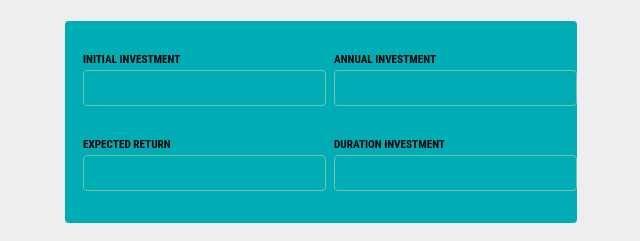
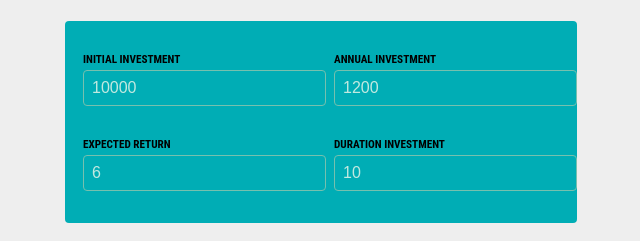
Before and after one commit to Rama-2020/react_simple_investment_calculator, a React (Create React App) app: page / in a window 1280 px wide. Shown: the part 284-525 px from the top of the page, without its empty margins (319-959 px from the left). Built offline with nearby package versions, Linux system fonts and the light colour scheme.

Commit message:
Added userInput variable and input handler

```diff
--- a/src/components/UserInput.jsx
+++ b/src/components/UserInput.jsx
@@ -1,25 +1,67 @@
+import { useState } from "react";
+
+
+
 export default function UserInput(){
+
+    const [userInput, setUserInput] = useState({
+        initialInvestment: 10000,
+        annualInvestment:1200,
+        expectedReturn:6,
+        duration: 10
+    })
+
+
+    function handleChange(inputIdentifier, newValue){
+        setUserInput(prevUserInput => {
+            return {
+                ...prevUserInput,
+                [inputIdentifier]: newValue
+            }
+        });
+    }
+
     return <section id="user-input">
         <div className="input-group">
             <p>
                 <label>Initial Investment</label>
-                <input type="number" required/>
+                <input
+                    type="number"
+                    required
+                    value={userInput.initialInvestment}
+                    onChange={(event) => handleChange('initialInvestment', event.target.value)}
+                />
             </p>
             <p>
                 <label>Annual Investment</label>
-                <input type="number" required/>
+                <input
+                    type="number"
+                    required
+                    value={userInput.annualInvestment}
+                    onChange={(event) => handleChange('annualInvestment', event.target.value)}
+                />
 
             </p>
         </div>
         <div className="input-group">
             <p>
                 <label>Expected Return</label>
-                <input type="number" required/>
+                <input
+                    type="number"
+                    required
+                    value={userInput.expectedReturn}
+                    onChange={(event) => handleChange('expectedReturn', event.target.value)}
+                />
 
             </p>
             <p>
                 <label>Duration Investment</label>
-                <input type="number" required/>
+                <input
+                    type="number"
+                    required
+                    value={userInput.duration}
+                    onChange={(event) => handleChange('duration', event.target.value)}
+                />
 
             </p>
         </div>
```
